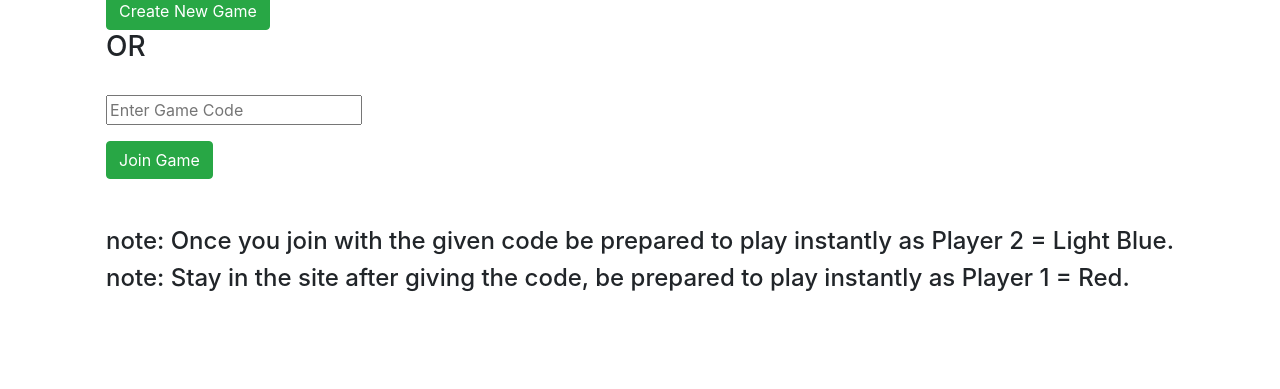
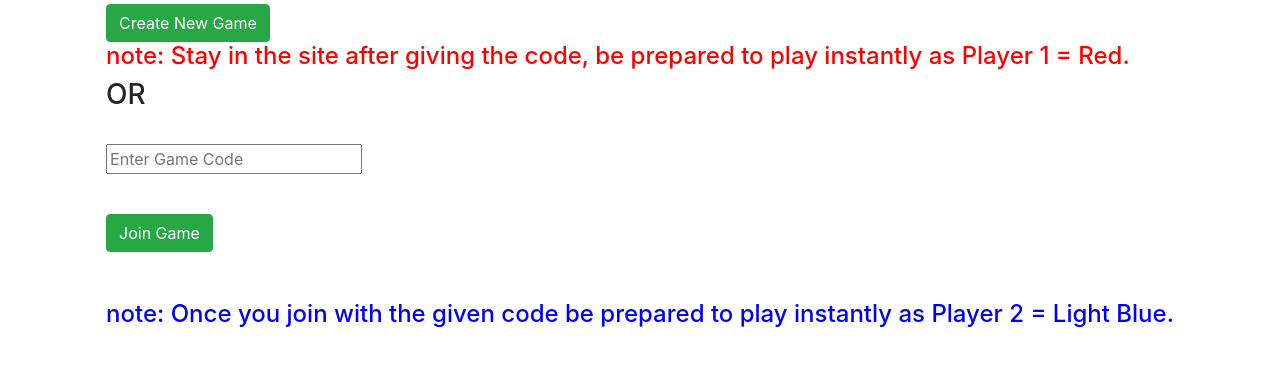
Before and after one commit to studentGwyn/2pSnakeGame, a plain HTML site: page frontend/index.html in a window 1280 px wide. Shown: the part 411-800 px from the top of the page. Drawn offline with nearby package versions, Linux system fonts and the light colour scheme; no server answers.

Commit message:
Update index.html

```diff
--- a/frontend/index.html
+++ b/frontend/index.html
@@ -22,8 +22,11 @@
           <div class="d-flex flex-column align-items-center justify-content-center h-100">
             <img src="logo.png" alt="sanke icon">
 
+            <br>
             <h2>2 Player</h2>
             <h1><b>Snake Game<b></h1>
+            <br>
+
             <button
               type="submit"
               class="btn btn-success"
@@ -32,11 +35,16 @@
               Create New Game
             </button>
             <br>
+            <h4 style="color:red;">note: Stay in the site after giving the code, be prepared to play instantly as Player 1 = Red. </h4>
+
             <div><h3>OR</h3></div>
             <br>
+
             <div class="form-group">
               <input type="text" placeholder="Enter Game Code" id="gameCodeInput"/>
             </div>
+            <br>
+
             <button
               type="submit"
               class="btn btn-success"
@@ -47,8 +55,8 @@
             <br>
             <br>
             <br>
-            <h4>note: Once you join with the given code be prepared to play instantly as Player 2 = Light Blue. </h4>
-            <h4>note: Stay in the site after giving the code, be prepared to play instantly as Player 1 = Red. </h4>
+
+            <h4 style="color:blue;">note: Once you join with the given code be prepared to play instantly as Player 2 = Light Blue. </h4>
         </div>
       </div>
 
```
